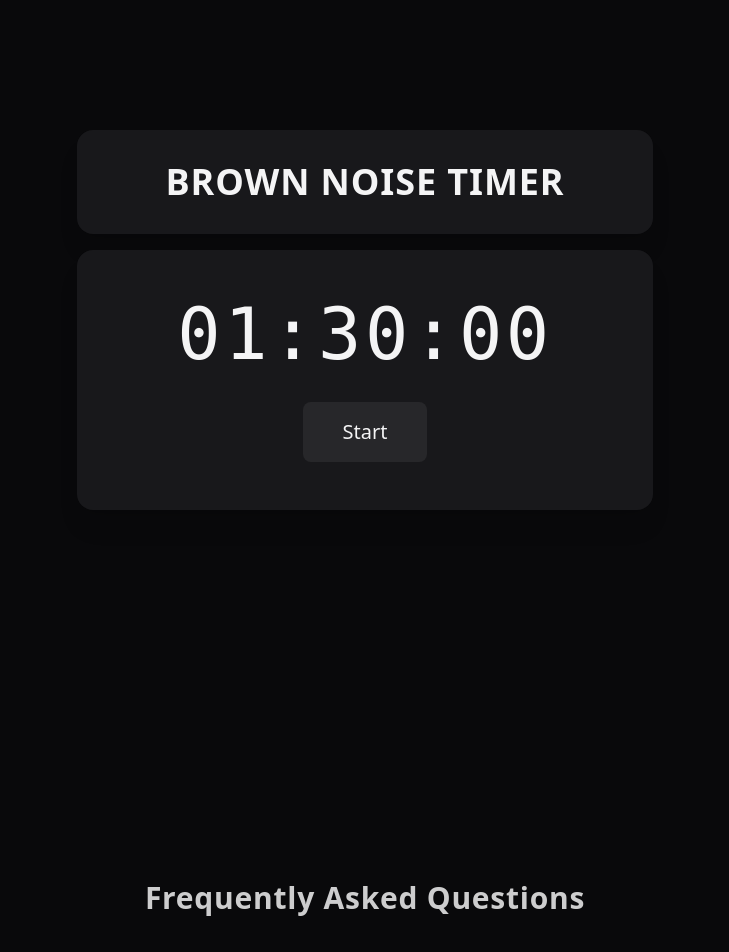
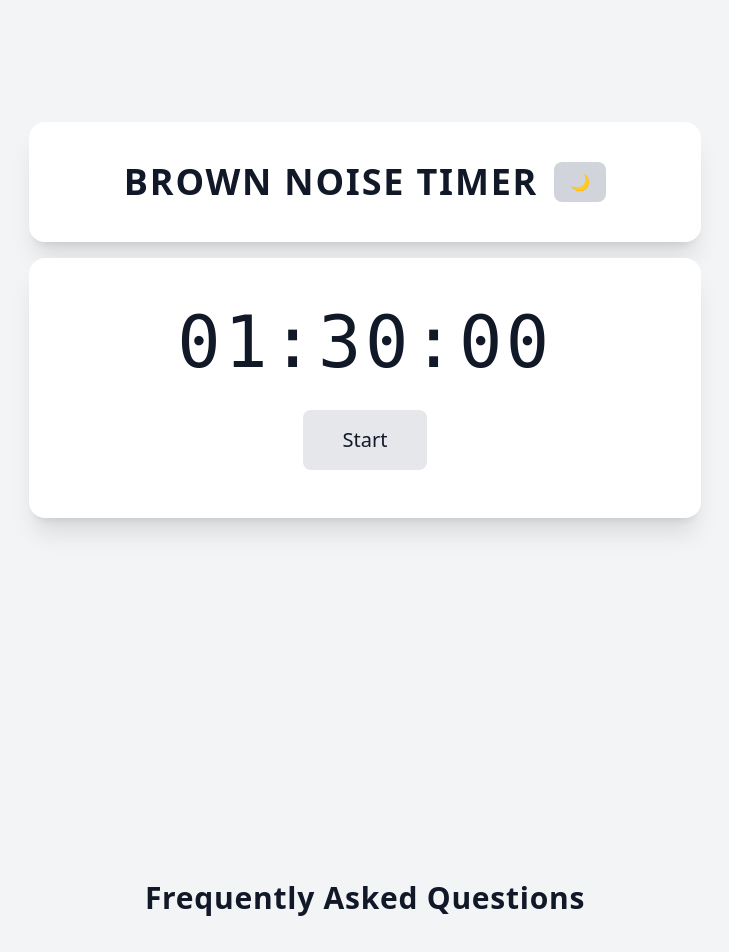
Before and after one commit to josh-may/timer-bud, a Next.js app: page / in a window 1280 px wide. Shown: the top 952 px of the page, without its empty margins (275-1004 px from the left). Built offline with nearby package versions, Linux system fonts and the light colour scheme; no server answers.

Commit message:
Lazy commit

```diff
--- a/pages/index.js
+++ b/pages/index.js
@@ -7,11 +7,25 @@ export default function Home() {
   const [isEditing, setIsEditing] = useState(false);
   const brownNoiseRef = useRef(null);
   const alarmRef = useRef(null);
+  const [isDarkMode, setIsDarkMode] = useState(true);
 
   useEffect(() => {
     brownNoiseRef.current = new Audio(process.env.NEXT_PUBLIC_BROWN_NOISE_URL);
     brownNoiseRef.current.loop = true;
     alarmRef.current = new Audio(process.env.NEXT_PUBLIC_ALARM_SOUND_URL);
+  }, []);
+
+  useEffect(() => {
+    // Check if user has a theme preference
+    const savedTheme = localStorage.getItem("theme");
+    const prefersDark = window.matchMedia(
+      "(prefers-color-scheme: dark)"
+    ).matches;
+
+    const initialDarkMode =
+      savedTheme === "dark" || (!savedTheme && prefersDark);
+    setIsDarkMode(initialDarkMode);
+    document.documentElement.classList.toggle("dark", initialDarkMode);
   }, []);
 
   const handleTimerComplete = useCallback(() => {
@@ -74,6 +88,12 @@ export default function Home() {
     setIsEditing(false);
   };
 
+  const toggleTheme = () => {
+    setIsDarkMode(!isDarkMode);
+    document.documentElement.classList.toggle("dark");
+    localStorage.setItem("theme", !isDarkMode ? "dark" : "light");
+  };
+
   return (
     <>
       <Head>
@@ -106,15 +126,46 @@ export default function Home() {
         <link rel="icon" href="/favicon.ico" />
       </Head>
 
-      <div className="min-h-screen flex flex-col bg-zinc-950">
+      <div
+        className={`min-h-screen flex flex-col ${
+          isDarkMode ? "bg-zinc-950" : "bg-gray-100"
+        }`}
+      >
         <main className="flex-1 flex flex-col items-center justify-center min-h-screen p-4 -mt-20 sm:-mt-20">
-          <div className="bg-zinc-900 backdrop-blur rounded-2xl p-6 sm:p-8 w-full max-w-xl shadow-xl mx-auto mb-4">
-            <h1 className="text-zinc-100 text-2xl sm:text-4xl font-bold tracking-wide text-center">
-              BROWN NOISE TIMER
-            </h1>
+          <div
+            className={`backdrop-blur rounded-2xl p-8 sm:p-10 w-full max-w-2xl shadow-xl mx-auto mb-4
+            ${isDarkMode ? "bg-zinc-900/95" : "bg-white/95"}`}
+          >
+            <div className="flex items-center justify-center">
+              <h1
+                className={`text-3xl sm:text-4xl font-bold tracking-wider
+                ${isDarkMode ? "text-zinc-100" : "text-gray-900"}`}
+              >
+                BROWN NOISE TIMER
+              </h1>
+              <button
+                onClick={toggleTheme}
+                className={`ml-4 px-4 py-2 rounded-lg transition-all
+                  ${
+                    isDarkMode
+                      ? "bg-zinc-800 hover:bg-zinc-700 text-zinc-100"
+                      : "bg-gray-300 hover:bg-gray-300 text-gray-900"
+                  }`}
+                aria-label="Toggle theme"
+              >
+                {isDarkMode ? "☀️" : "🌙"}
+              </button>
+            </div>
           </div>
-          <div className="bg-zinc-900 backdrop-blur rounded-2xl p-6 sm:p-12 w-full max-w-xl shadow-xl mx-auto">
-            <div className="text-zinc-100 text-5xl sm:text-7xl font-mono tracking-wider text-center mb-6 sm:mb-8">
+
+          <div
+            className={`backdrop-blur rounded-2xl p-6 sm:p-12 w-full max-w-2xl shadow-xl mx-auto
+            ${isDarkMode ? "bg-zinc-900" : "bg-white"}`}
+          >
+            <div
+              className={`text-5xl sm:text-7xl font-mono tracking-wider text-center mb-6 sm:mb-8
+              ${isDarkMode ? "text-zinc-100" : "text-gray-900"}`}
+            >
               {isEditing ? (
                 <form
                   onSubmit={handleTimeSubmit}
@@ -125,12 +176,22 @@ export default function Home() {
                     name="time"
                     placeholder="HH:MM"
                     pattern="[0-9]{1,2}:[0-9]{2}"
-                    className="w-36 sm:w-48 bg-zinc-800/50 p-2 text-2xl sm:text-3xl rounded-lg text-center focus:outline-none focus:ring-2 focus:ring-zinc-700"
+                    className={`w-36 sm:w-48 p-2 text-2xl sm:text-3xl rounded-lg text-center focus:outline-none focus:ring-2
+                      ${
+                        isDarkMode
+                          ? "bg-zinc-800/50 text-zinc-100 focus:ring-zinc-700"
+                          : "bg-gray-200 text-gray-900 focus:ring-gray-300"
+                      }`}
                     defaultValue="01:30"
                   />
                   <button
                     type="submit"
-                    className="mt-2 sm:mt-4 bg-zinc-800/50 px-4 sm:px-6 py-2 rounded-lg text-lg sm:text-xl hover:bg-zinc-700/50 transition-all"
+                    className={`mt-2 sm:mt-4 px-4 sm:px-6 py-2 rounded-lg text-lg sm:text-xl transition-all
+                      ${
+                        isDarkMode
+                          ? "bg-zinc-800/50 text-zinc-100 hover:bg-zinc-700/50"
+                          : "bg-gray-200 text-gray-900 hover:bg-gray-300"
+                      }`}
                   >
                     Set Timer
                   </button>
@@ -138,7 +199,10 @@ export default function Home() {
               ) : (
                 <div
                   onClick={handleTimeClick}
-                  className="hover:text-zinc-300 transition-colors cursor-pointer"
+                  className={`cursor-pointer transition-colors
+                    ${
+                      isDarkMode ? "hover:text-zinc-300" : "hover:text-gray-600"
+                    }`}
                 >
                   {formatTime(timeInSeconds)}
                 </div>
@@ -147,7 +211,12 @@ export default function Home() {
             <div className="flex justify-center">
               <button
                 onClick={toggleTimer}
-                className="bg-zinc-800 text-zinc-100 px-8 sm:px-10 py-3 sm:py-4 rounded-lg text-lg sm:text-xl hover:bg-zinc-700/50 transition-all"
+                className={`px-8 sm:px-10 py-3 sm:py-4 rounded-lg text-lg sm:text-xl transition-all
+                  ${
+                    isDarkMode
+                      ? "bg-zinc-800 text-zinc-100 hover:bg-zinc-700/50"
+                      : "bg-gray-200 text-gray-900 hover:bg-gray-300"
+                  }`}
               >
                 {isRunning ? "Pause" : "Start"}
               </button>
@@ -156,7 +225,10 @@ export default function Home() {
         </main>
 
         <div className="max-w-2xl mx-auto px-4 mt-12 sm:mt-[20vh] mb-8 sm:mb-16">
-          <h2 className="text-white/80 text-xl sm:text-2xl md:text-3xl font-bold mb-6 sm:mb-8 tracking-wide text-center">
+          <h2
+            className={`text-xl sm:text-2xl md:text-3xl font-bold mb-6 sm:mb-8 tracking-wide text-center
+            ${isDarkMode ? "text-white/80" : "text-gray-900"}`}
+          >
             Frequently Asked Questions
           </h2>
 
@@ -283,13 +355,19 @@ export default function Home() {
             </div>
           </div>
 
-          <div className="text-center mt-12 text-white/40">
+          <div
+            className={`text-center mt-12 ${
+              isDarkMode ? "text-white/40" : "text-gray-500"
+            }`}
+          >
             Built by{" "}
             <a
               href="https://joshmmay.com"
               target="_blank"
               rel="noopener noreferrer"
-              className="hover:text-white/60 transition-colors underline"
+              className={`underline ${
+                isDarkMode ? "hover:text-white/60" : "hover:text-gray-700"
+              }`}
             >
               Josh May
             </a>
--- a/tailwind.config.js
+++ b/tailwind.config.js
@@ -5,6 +5,7 @@ module.exports = {
     "./components/**/*.{js,ts,jsx,tsx,mdx}",
     "./app/**/*.{js,ts,jsx,tsx,mdx}",
   ],
+  darkMode: "class",
   theme: {
     extend: {
       colors: {
```
